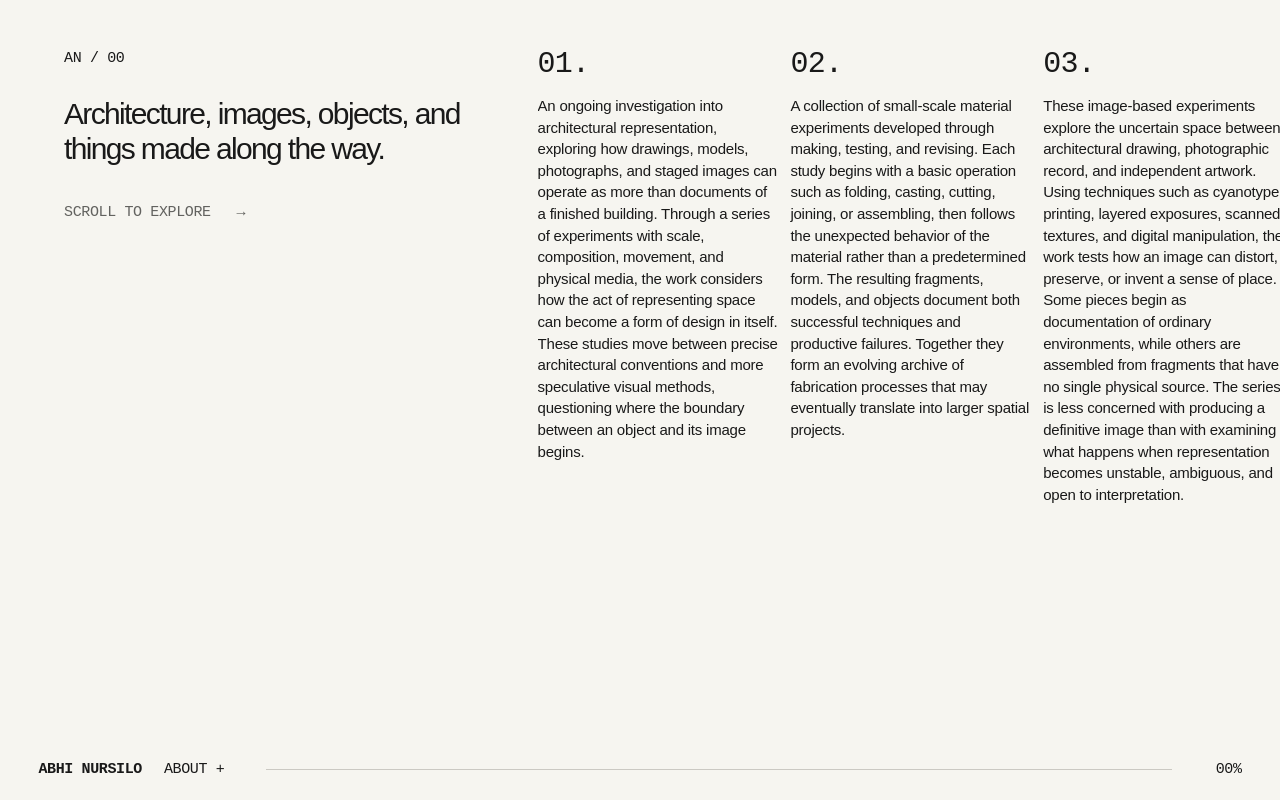
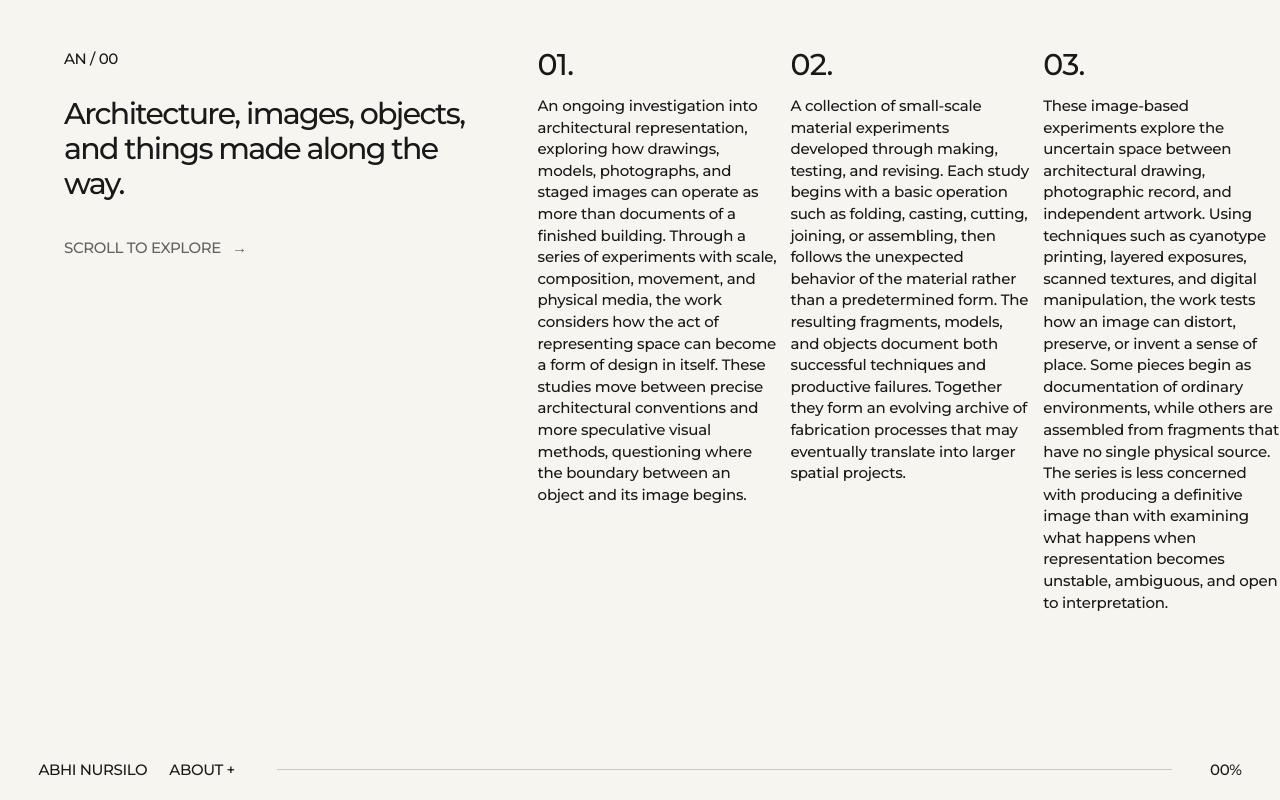
Before and after one commit to matabhi/matabhi, a plain HTML site: page index.html in a window 1280 px wide. Drawn offline with Linux system fonts and the light colour scheme.

Commit message:
Use Montserrat Medium throughout the portfolio

```diff
--- a/styles.css
+++ b/styles.css
@@ -1,3 +1,5 @@
+@import url('https://fonts.googleapis.com/css2?family=Montserrat:wght@500&display=swap');
+
 /* Portfolio 08 — fixed project introductions and independently scrolling images. */
 :root {
   --paper:#f6f5f0;
@@ -16,7 +18,7 @@
 }
 * {box-sizing:border-box}
 html,body {margin:0;width:100%;height:100%;overflow:hidden}
-body {background:var(--paper);color:var(--ink);font:var(--type-body)/1.43 Arial,Helvetica,sans-serif}
+body {background:var(--paper);color:var(--ink);font:500 var(--type-body)/1.43 'Montserrat',sans-serif}
 button {font:inherit;color:inherit;cursor:pointer}
 button:focus-visible {outline:2px solid var(--red);outline-offset:4px}
 #viewport {
@@ -36,7 +38,7 @@ button:focus-visible {outline:2px solid var(--red);outline-offset:4px}
   padding-right:clamp(20px,3vw,48px);
 }
 .intro-index,.intro-directions,.project-number,.project-scroll figcaption,
-.footer button,.percent,.about-close,.ending span {font-family:'Courier New',monospace;letter-spacing:-.025em}
+.footer button,.percent,.about-close,.ending span {font-family:'Montserrat',sans-serif;letter-spacing:-.025em}
 .intro-index {margin-bottom:28px}
 .opening p {font-size:var(--type-large);line-height:1.16;letter-spacing:-.055em;margin:0}
 .intro-directions {margin-top:35px;color:var(--soft)}
@@ -105,7 +107,7 @@ button:focus-visible {outline:2px solid var(--red);outline-offset:4px}
   margin:0;
   font-size:var(--type-body);
   line-height:1.4;
-  font-weight:600;
+  font-weight:500;
   white-space:nowrap;
   overflow:hidden;
   visibility:hidden;
@@ -160,7 +162,7 @@ button:focus-visible {outline:2px solid var(--red);outline-offset:4px}
   background:var(--paper);z-index:10;
 }
 .footer button {border:0;background:transparent;padding:7px 0;white-space:nowrap;font-size:var(--type-body)}
-.name {font-weight:bold}
+.name {font-weight:500}
 .about-toggle {margin-right:20px}
 .footer button:hover {text-decoration:underline}
 .meter {height:1px;background:#cbc9c3;flex:1;min-width:30px;overflow:hidden}
```
